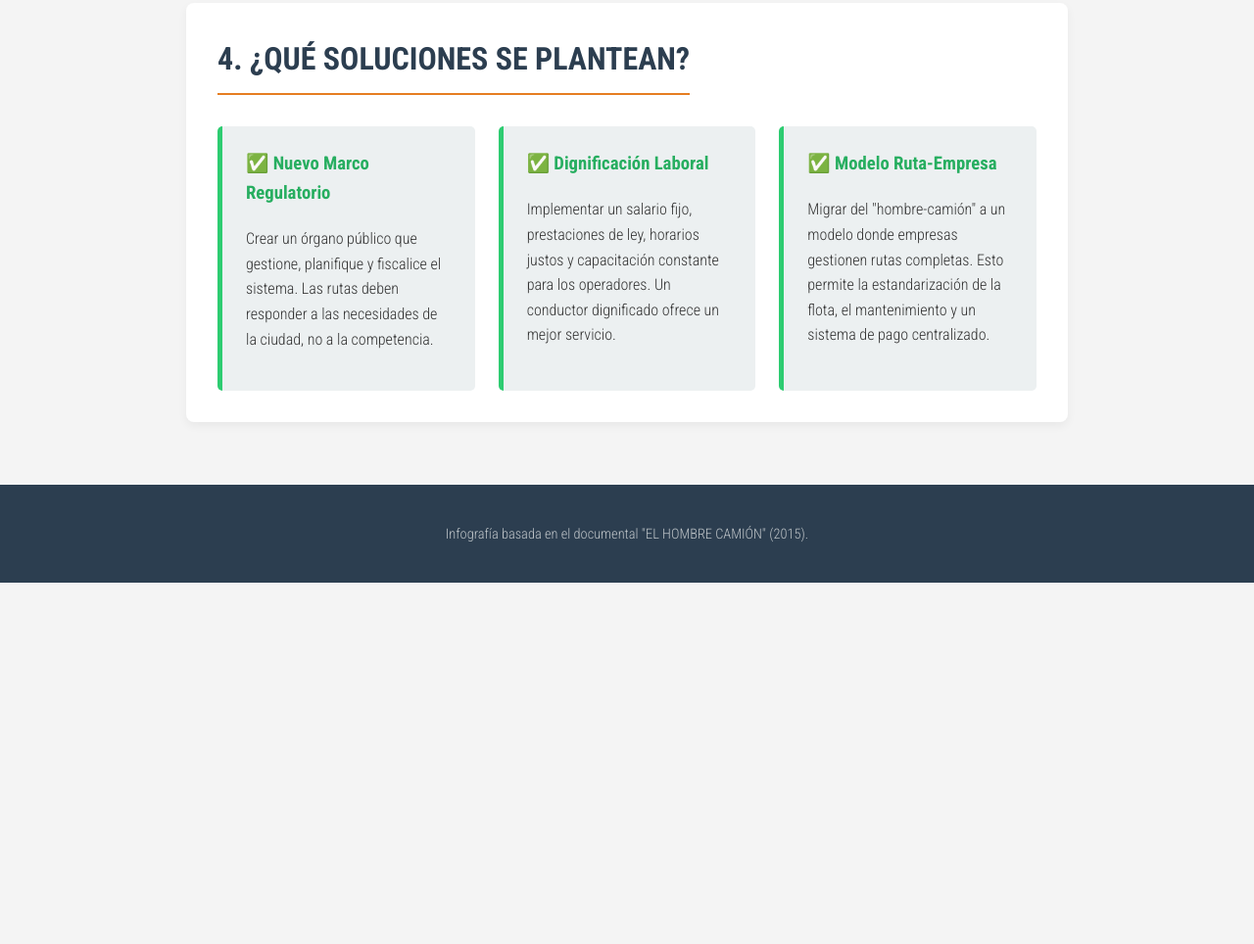
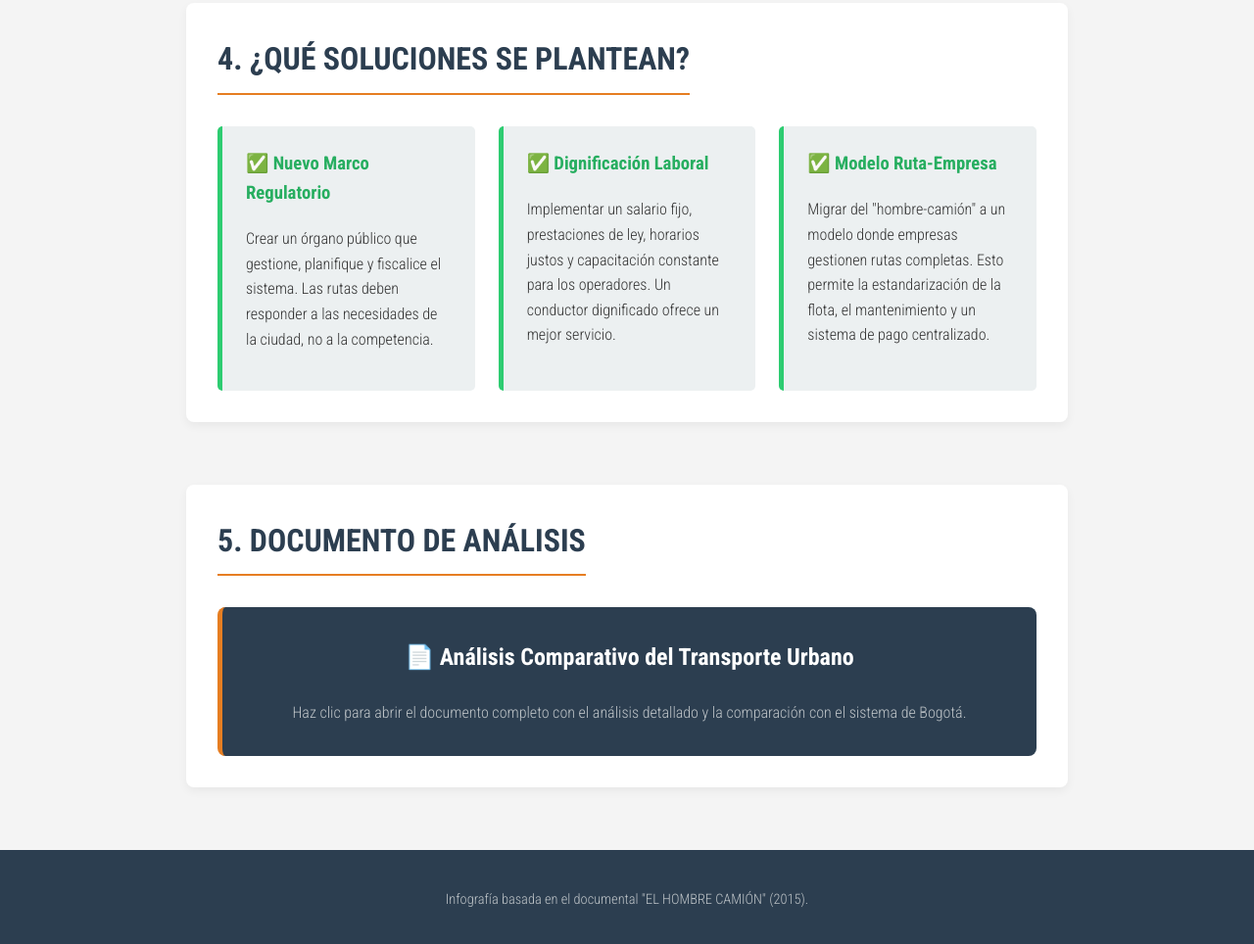
Before and after one commit to anarkheos/infografia, a plain HTML site: page index.html in a window 1280 px wide. Shown: the part 2574-3538 px from the top of the page at 98% size. Before the commit the page ends 3169 px from the top, so only its background shows below. Drawn offline with Linux system fonts and the light colour scheme.

Commit message:
Add files via upload

```diff
--- a/index.html
+++ b/index.html
@@ -18,6 +18,7 @@
 
     <main id="infographic">
 
+        <!-- SECCIÓN 1: FUNCIONAMIENTO -->
         <section id="funcionamiento" class="topic-section">
             <h2>1. ¿CÓMO FUNCIONA?</h2>
             <div class="content-grid">
@@ -36,6 +37,7 @@
             </div>
         </section>
 
+        <!-- SECCIÓN 2: ACTORES -->
         <section id="actores" class="topic-section">
             <h2>2. LOS ACTORES</h2>
             <p class="subtitle">Haz clic en un actor para ver sus conflictos y rol en el sistema.</p>
@@ -59,6 +61,7 @@
             </div>
         </section>
 
+        <!-- SECCIÓN 3: CONFLICTOS -->
         <section id="conflictos" class="topic-section">
             <h2>3. EL CONFLICTO: UNA CARRERA VIOLENTA</h2>
             <div class="timeline">
@@ -89,6 +92,7 @@
             </div>
         </section>
 
+        <!-- SECCIÓN 4: SOLUCIONES -->
         <section id="soluciones" class="topic-section">
             <h2>4. ¿QUÉ SOLUCIONES SE PLANTEAN?</h2>
              <div class="content-grid">
@@ -107,6 +111,17 @@
             </div>
         </section>
 
+        <!-- SECCIÓN 5: DOCUMENTO DE ANÁLISIS -->
+        <section id="documento" class="topic-section">
+            <h2>5. DOCUMENTO DE ANÁLISIS</h2>
+            <div class="document-link-container">
+                <a href="https://www.google.com" class="document-link">
+                    <h3>📄 Análisis Comparativo del Transporte Urbano</h3>
+                    <p>Haz clic para abrir el documento completo con el análisis detallado y la comparación con el sistema de Bogotá.</p>
+                </a>
+            </div>
+        </section>
+
     </main>
 
     <footer>
--- a/style.css
+++ b/style.css
@@ -199,6 +199,41 @@ main {
     color: white;
 }
 
+/* Sección de Documento */
+.document-link-container {
+    text-align: center;
+}
+
+.document-link {
+    display: block;
+    background: #2c3e50;
+    color: #ecf0f1;
+    padding: 2rem;
+    border-radius: 8px;
+    text-decoration: none;
+    transition: transform 0.3s ease, box-shadow 0.3s ease;
+    border-left: 5px solid #e67e22;
+}
+
+.document-link:hover {
+    transform: translateY(-5px);
+    box-shadow: 0 8px 15px rgba(0,0,0,0.2);
+    background: #34495e;
+}
+
+.document-link h3 {
+    margin-top: 0;
+    color: #ffffff;
+    font-size: 1.5rem;
+}
+
+.document-link p {
+    font-weight: 300;
+    color: #bdc3c7;
+    margin-bottom: 0;
+}
+
+
 /* Footer */
 footer {
     text-align: center;
```
Also changed, not shown: script.js (line endings or trailing spaces).
